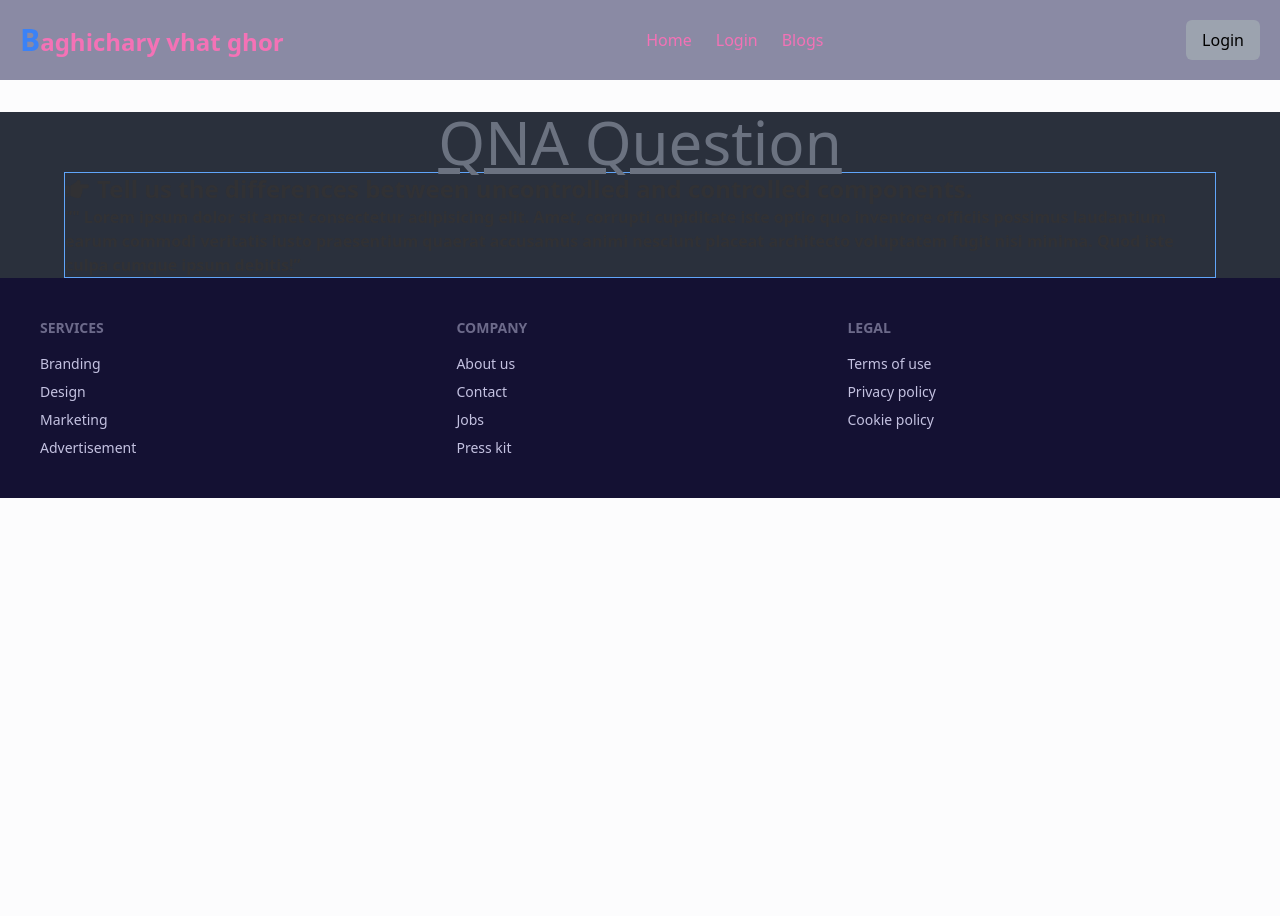
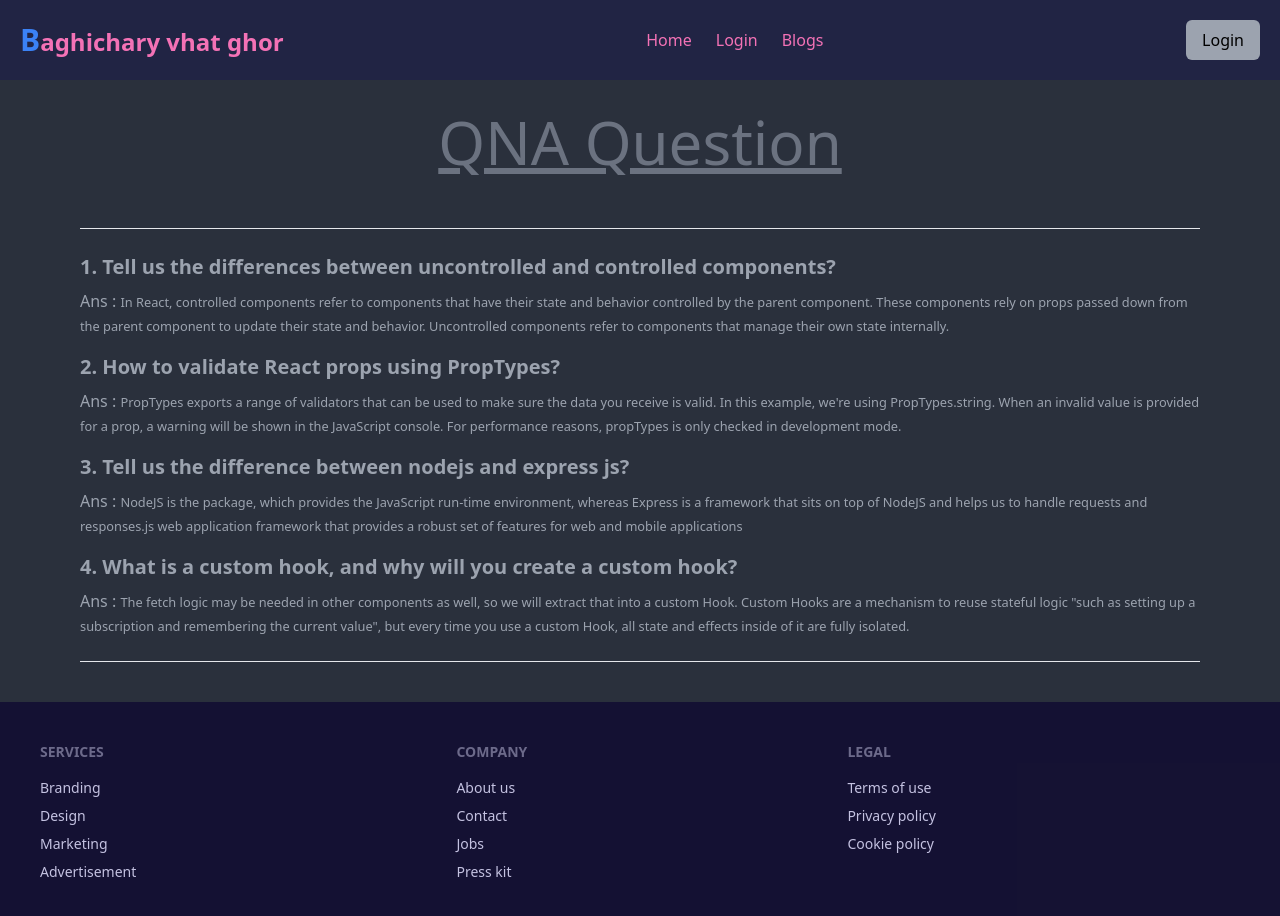
Before and after one commit to monsur2003/cheifs-client, a React (Vite) app: page /blog in a window 1280 px wide. Shown: the top 916 px of the page. Before the commit the page ends 800 px from the top, so only its background shows below. Built offline with nearby package versions, Linux system fonts and the light colour scheme; no server answers.

Commit message:
qna done

```diff
--- a/src/components/Blogs/Blogs.jsx
+++ b/src/components/Blogs/Blogs.jsx
@@ -3,26 +3,80 @@ import { FaHandPointRight } from "react-icons/fa";
 
 const Blogs = () => {
    return (
-      <div className="w-[90%] mt-28 relative z-0 mx-auto">
+      <div className="w-[90%] pt-28 relative text-gray-400 z-0 mx-auto">
          <div>
             <h1 className="text-center underline text-6xl text-gray-500">
                QNA Question
             </h1>
          </div>
-         <div className="border border-blue-400">
-            <h3 className="font-bold text-2xl flex items-center gap-2">
-               <FaHandPointRight></FaHandPointRight> Tell us the differences
-               between uncontrolled and controlled components.
-            </h3>
-            <p>
-               <q className="font-bold">
-                  " Lorem ipsum dolor sit amet consectetur adipisicing elit.
-                  Amet, corrupti cupiditate iste optio quo inventore officiis
-                  possimus laudantium earum commodi veritatis iusto praesentium
-                  quaerat accusamus animi nesciunt placeat architecto voluptatem
-                  fugit nisi minima. Quod iste culpa cumque ipsum debitis!
-               </q>
-            </p>
+         <div className="container w-full mx-auto mt-4 p-4">
+            <hr className="my-6" />
+            <div>
+               <h4 className="text-xl font-semibold">
+                  1. Tell us the differences between uncontrolled and controlled
+                  components?
+               </h4>
+               <p className="mt-2">
+                  Ans :{" "}
+                  <small>
+                     In React, controlled components refer to components that
+                     have their state and behavior controlled by the parent
+                     component. These components rely on props passed down from
+                     the parent component to update their state and behavior.
+                     Uncontrolled components refer to components that manage
+                     their own state internally.
+                  </small>
+               </p>
+            </div>
+            <div className="mt-4">
+               <h4 className="text-xl font-semibold">
+                  2. How to validate React props using PropTypes?
+               </h4>
+               <p className="mt-2">
+                  Ans :{" "}
+                  <small>
+                     PropTypes exports a range of validators that can be used to
+                     make sure the data you receive is valid. In this example,
+                     we're using PropTypes.string. When an invalid value is
+                     provided for a prop, a warning will be shown in the
+                     JavaScript console. For performance reasons, propTypes is
+                     only checked in development mode.
+                  </small>
+               </p>
+            </div>
+            <div className="mt-4">
+               <h4 className="text-xl font-semibold">
+                  3. Tell us the difference between nodejs and express js?
+               </h4>
+               <p className="mt-2">
+                  Ans :{" "}
+                  <small>
+                     NodeJS is the package, which provides the JavaScript
+                     run-time environment, whereas Express is a framework that
+                     sits on top of NodeJS and helps us to handle requests and
+                     responses.js web application framework that provides a
+                     robust set of features for web and mobile applications{" "}
+                  </small>
+               </p>
+            </div>
+            <div className="mt-4">
+               <h4 className="text-xl font-semibold">
+                  4. What is a custom hook, and why will you create a custom
+                  hook?
+               </h4>
+               <p className="mt-2">
+                  Ans :{" "}
+                  <small>
+                     The fetch logic may be needed in other components as well,
+                     so we will extract that into a custom Hook. Custom Hooks
+                     are a mechanism to reuse stateful logic "such as setting up
+                     a subscription and remembering the current value", but
+                     every time you use a custom Hook, all state and effects
+                     inside of it are fully isolated.{" "}
+                  </small>
+               </p>
+            </div>
+            <hr className="my-6" />
          </div>
       </div>
    );
--- a/src/components/ChefRecipe/ChefRecfipe.jsx
+++ b/src/components/ChefRecipe/ChefRecfipe.jsx
@@ -23,11 +23,11 @@ const ChefRecfipe = () => {
                muted
                loop></video>
             {/* Overlay */}
-            <div className=" absolute inset-0 bg-[#0c0404cc]"></div>
+            <div className=" absolute inset-0 bg-[#000000cc]"></div>
             {/* Text */}
             <div className=" pt-36 absolute w-full flex justify-center flex-col items-center  top-[35%] left-[50%] transform -translate-x-1/2 -translate-y-1/2   z-10 max-w-7xl  px-4 sm:px-6 lg:px-8">
                <div className="pt-[80px] mx-auto w-full">
-                  <div className="w-full card bg-[#1803496c] rounded-none lg:card-side bg-base-100 shadow-xl">
+                  <div className="w-full flex bg-[#291b4b9a] rounded-none lg:card-side  shadow-xl">
                      <figure>
                         <img
                            className=" object-cover"
@@ -63,9 +63,6 @@ const ChefRecfipe = () => {
                               {yearsExperience}
                            </span>
                         </p>
-                        <div className="card-actions justify-end">
-                           <button className="btn btn-primary">Listen</button>
-                        </div>
                      </div>
                   </div>
                </div>
--- /dev/null
+++ b/src/components/Private/Private.css
@@ -0,0 +1,58 @@
+.loader {
+   width: 48px;
+   height: 48px;
+   position: relative;
+}
+.loader::before,
+.loader::after {
+   content: "";
+   position: absolute;
+   left: 50%;
+   top: 50%;
+   transform: translate(-50%, -50%);
+   width: 48em;
+   height: 48em;
+   background-image: radial-gradient(circle 10px, #fff 100%, transparent 0),
+      radial-gradient(circle 10px, #fff 100%, transparent 0),
+      radial-gradient(circle 10px, #fff 100%, transparent 0),
+      radial-gradient(circle 10px, #fff 100%, transparent 0),
+      radial-gradient(circle 10px, #fff 100%, transparent 0),
+      radial-gradient(circle 10px, #fff 100%, transparent 0),
+      radial-gradient(circle 10px, #fff 100%, transparent 0),
+      radial-gradient(circle 10px, #fff 100%, transparent 0);
+   background-position: 0em -18em, 0em 18em, 18em 0em, -18em 0em, 13em -13em,
+      -13em -13em, 13em 13em, -13em 13em;
+   background-repeat: no-repeat;
+   font-size: 0.5px;
+   border-radius: 50%;
+   animation: blast 1s ease-in infinite;
+}
+.loader::after {
+   font-size: 1px;
+   background: #fff;
+   animation: bounce 1s ease-in infinite;
+}
+
+@keyframes bounce {
+   0%,
+   100% {
+      font-size: 0.75px;
+   }
+   50% {
+      font-size: 1.5px;
+   }
+}
+@keyframes blast {
+   0%,
+   40% {
+      font-size: 0.5px;
+   }
+   70% {
+      opacity: 1;
+      font-size: 4px;
+   }
+   100% {
+      font-size: 6px;
+      opacity: 0;
+   }
+}
--- a/src/components/Private/PrivateRoute.jsx
+++ b/src/components/Private/PrivateRoute.jsx
@@ -1,13 +1,18 @@
 import React, { useContext } from "react";
 import { AuthContext } from "../Provider/AuthProvider";
 import { Navigate, useLocation } from "react-router-dom";
+import "./Private.css";
 
 const PrivateRoute = ({ children }) => {
    const location = useLocation();
    console.log(location);
    const { user, loading } = useContext(AuthContext);
    if (loading) {
-      return loadiiiiiiiiiiiiiiiiiiiing;
+      return (
+         <div className="w-[100%] h-[100vh] flex justify-center items-center">
+            <span class="loader"></span>;
+         </div>
+      );
    }
    if (user) {
       return children;
--- a/src/components/Provider/AuthProvider.jsx
+++ b/src/components/Provider/AuthProvider.jsx
@@ -27,6 +27,7 @@ const AuthProvider = ({ children }) => {
    };
 
    const loginUser = (email, password) => {
+      setLoading(true);
       return signInWithEmailAndPassword(auth, email, password);
    };
 
@@ -42,8 +43,8 @@ const AuthProvider = ({ children }) => {
 
    useEffect(() => {
       const unSubscribe = onAuthStateChanged(auth, (currentUser) => {
+         setUser(currentUser);
          setLoading(false);
-         setUser(currentUser);
       });
       return () => {
          return unSubscribe();
```
